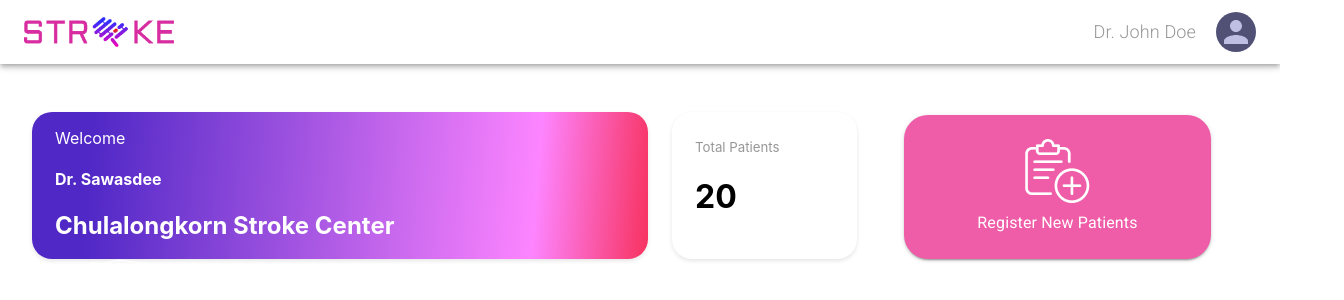
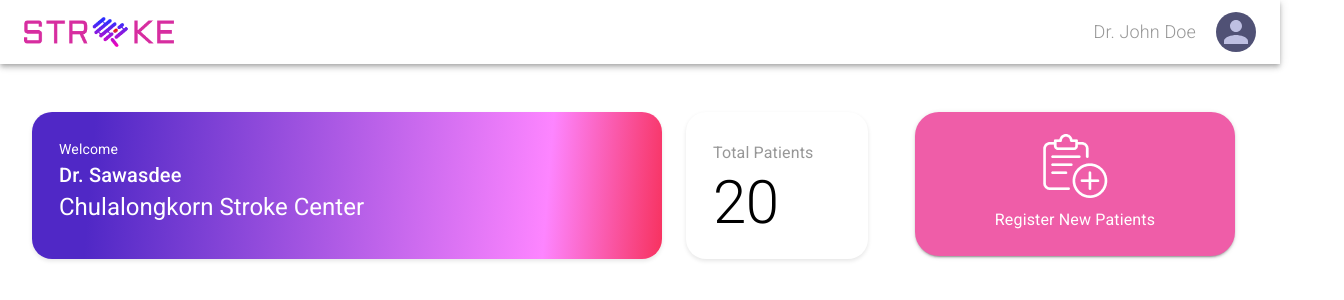
Before and after one commit to cu-devclub/app4stroke_front, a React (Create React App) app: page /home in a window 1280 px wide. Shown: the top 300 px of the page, 1344 px wide, since content can reach past the window. Built offline with nearby package versions, Linux system fonts and the light colour scheme.

Commit message:
edit Title

```diff
--- a/src/Pages/home/Components/Title.tsx
+++ b/src/Pages/home/Components/Title.tsx
@@ -3,31 +3,31 @@ import Box from "@material-ui/core/Box";
 import Button from "@material-ui/core/Button";
 import Typography from "@material-ui/core/Typography";
 import { createStyles, makeStyles } from "@material-ui/core/styles";
-import brainImg from "../../../assets/brain_welcome.png";
 import AddIcon from "../../../assets/add.png";
 
 //todo Style
 const useStyle = makeStyles(() =>
   createStyles({
     root: {
-      flexGrow: 1,
+      width: "100%",
+      marginTop: "16px",
+      padding: "32px",
     },
 
     //! Box
     boxWelcome: {
-      width: "616px", //decrease 15%
-      height: "147px",
-      marginTop: "48px",
-      marginLeft: "32px",
+      width: "45%",
+      height: "93px",
+      padding: "27px",
       borderRadius: "20px",
       background:
         "linear-gradient(94.59deg, #5028C6 9.91%, #FD85FF 81.34%, #F40000 111.1%)",
       boxShadow: "0px 2px 4px rgba(0, 0, 0, 0.1)",
     },
     boxTotalPatients: {
-      width: "185px",
-      height: "147px",
-      marginTop: "48px",
+      width: "10%",
+      height: "93px",
+      padding: "27px",
       marginLeft: "24px",
       background: "#FFFFFF",
       boxShadow: "0px 2px 4px rgba(0, 0, 0, 0.1)",
@@ -35,12 +35,8 @@ const useStyle = makeStyles(() =>
     },
     //! Text
     textWelcome: {
-      marginLeft: "23px",
       color: "white",
-    },
-    textTotal: {
-      marginLeft: "23px",
-      marginTop: "27px",
+      width: "50%",
     },
     textTotalPatients: {
       color: "#979797",
@@ -54,54 +50,53 @@ const useStyle = makeStyles(() =>
     //! Button
     buttonRegister: {
       backgroundColor: "#EF5DA8",
-      width: "307px",
+      width: "25%",
       height: "144px",
+      borderRadius: "24px",
       marginLeft: "47px",
-      marginTop: "51px",
-      borderRadius: "24px",
+      marginRight: "32px",
     },
-    //! Icon
-    // addIcon: {
-    //   marginTop: "10px",
-    // },
   })
 );
 
 const Title: React.FC = () => {
   const classes = useStyle();
   return (
-    <div className={classes.root}>
-      <Box display="flex" justifyContent="start">
-        {/* Welcom Doctor */}
+    <Box className={classes.root}>
+      <Box display="flex">
+        {/* Welcome Doctor */}
         <Box border={0} className={classes.boxWelcome}>
-          <div className={classes.textWelcome}>
-            <p>Welcome</p>
-            <h4>Dr. Sawasdee</h4>
-            <h2>Chulalongkorn Stroke Center</h2>
-            <img src={brainImg} alt="icon" />
-          </div>
+          <Box className={classes.textWelcome} display="inline">
+            <Typography variant="body2">Welcome</Typography>
+            <Typography variant="h6">Dr. Sawasdee</Typography>
+            <Typography variant="h5">Chulalongkorn Stroke Center</Typography>
+          </Box>
         </Box>
-
         {/* Total Patients */}
         <Box border={0} className={classes.boxTotalPatients}>
-          <div className={classes.textTotal}>
-            <h5 className={classes.textTotalPatients}>Total Patients</h5>
-            <h1>20</h1>
-          </div>
+          <Box>
+            <Typography
+              variant="subtitle1"
+              className={classes.textTotalPatients}
+            >
+              Total Patients
+            </Typography>
+            <Typography variant="h2">20</Typography>
+          </Box>
         </Box>
         {/* Register New Patients */}
         <Button variant="contained" className={classes.buttonRegister}>
-          <div>
-            <div>
+          <Box display="flex" flexDirection="column">
+            <Box>
               <img src={AddIcon} alt="icon" />
-            </div>
-            <div className={classes.textRegister}>
-              <Typography>Register New Patients</Typography>
-            </div>
-          </div>
+            </Box>
+            <Box className={classes.textRegister}>
+              <Typography variant="subtitle1">Register New Patients</Typography>
+            </Box>
+          </Box>
         </Button>
       </Box>
-    </div>
+    </Box>
   );
 };
 
```
